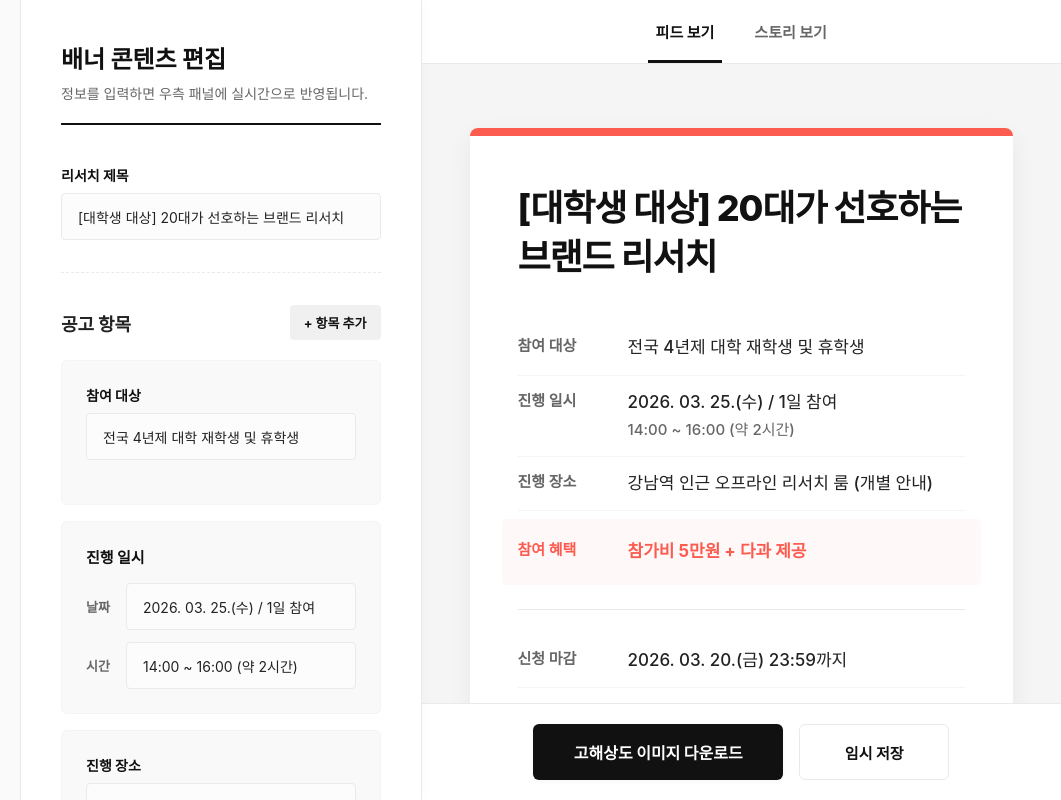
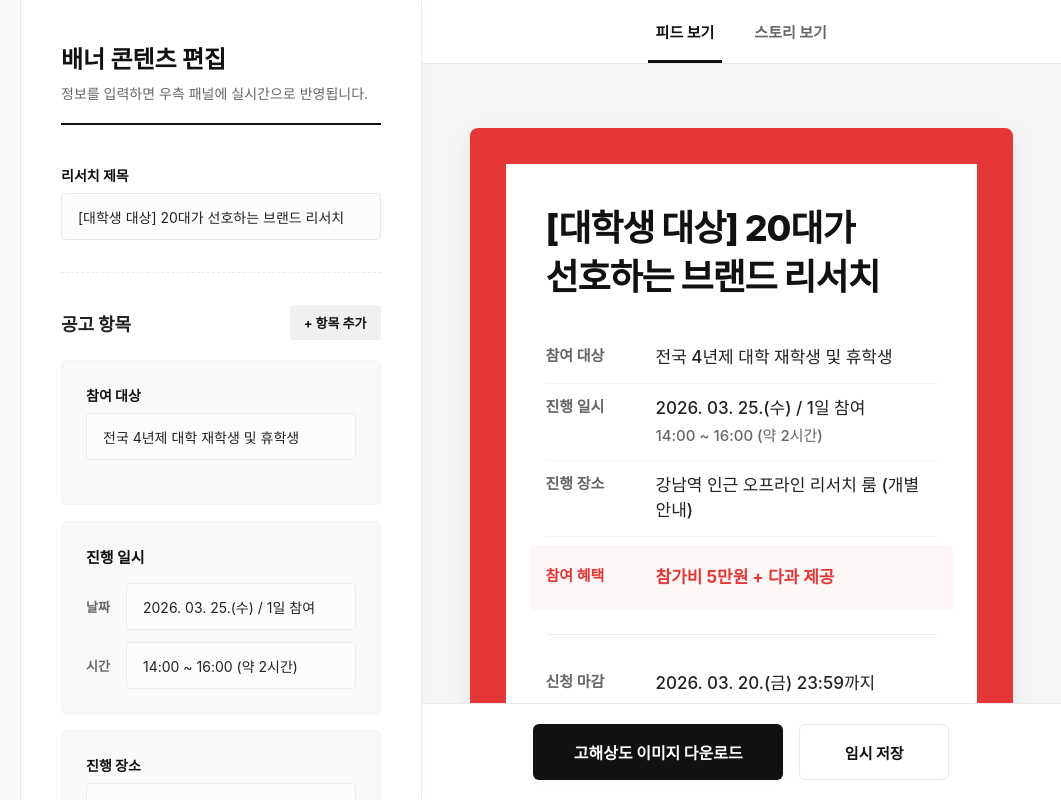
Before and after one commit to dalcie301/rbanner-generator, a plain HTML site: page index.html in a window 1280 px wide. Both pictures are taken after a click on the button "템플릿 B". Shown: the full height of the page, 219-1280 px from the left. Drawn offline with nearby package versions, Linux system fonts and the light colour scheme; a web font is replaced by a local one.

Commit message:
feat: 템플릿 B 스타일 정의 및 로고 스위칭 기능 추가
- 템플릿 B 선택 시 36px 붉은 테두리 및 내부 여백 자동 조정
- 템플릿 B용 흰색 대체 로고(LOGO_20SLAB_white.png) 스위칭 구현
- 강조 텍스트 색상 테마 동기화

```diff
--- a/script.js
+++ b/script.js
@@ -101,6 +101,15 @@ document.addEventListener('DOMContentLoaded', () => {
                 // 기존 템플릿 클래스 삭제 후 새로운 템플릿 할당
                 const targetTpl = clickedBtn.dataset.tpl; // 'template-a' 또는 'template-b'
                 bannerCanvas.classList.remove('template-a', 'template-b');
+
+                // 로고 스위칭 처리
+                const logoImg = document.querySelector('.brand-watermark .official-logo');
+                if (targetTpl === 'template-b') {
+                    if (logoImg) logoImg.src = 'assets/images/LOGO_20SLAB_white.png';
+                } else {
+                    if (logoImg) logoImg.src = 'assets/images/LOGO_20SLAB.png';
+                }
+
                 if (targetTpl) {
                     bannerCanvas.classList.add(targetTpl);
                 }
--- a/style.css
+++ b/style.css
@@ -484,13 +484,54 @@ body {
     object-fit: contain;
 }
 
-/* 템플릿 로직 (빈 뼈대, 추후 확장용) */
+/* 템플릿 로직 */
 .template-a .banner-header {
-    display: block; /* 템플릿 A 확장 예정 */
+    display: block; /* 템플릿 A 기본 여백 */
+}
+
+/* 템플릿 B 스타일 정의 */
+.template-b {
+    border: 36px solid #E53737;
+    position: relative;
+}
+
+.template-b .canvas-top-line {
+    display: none; /* 상단 포인트 라인 숨기기 */
+}
+
+/* 테두리가 36px이나 부피를 차지하므로, 패딩을 조금 줄여 오토레이아웃 여유 공간 확보 */
+.template-b .banner-content {
+    padding: 2.5rem 2.5rem 1rem;
 }
 
 .template-b .banner-header {
-    display: block; /* 템플릿 B 확장 예정 */
+    margin-bottom: 2rem;
+}
+
+.template-b .info-list dl {
+    padding: 0.75rem 0; /* 요소 간 간격 적절히 조절 */
+}
+
+.template-b .banner-footer {
+    padding: 2rem 2.5rem 2rem;
+}
+
+/* 템플릿 B에서 로고를 하단 테두리 중앙에 배치 */
+.template-b .brand-watermark {
+    position: absolute;
+    bottom: -28px; /* 36px 테두리의 중앙 (로고 높이 20px 고려 시 -28px에 위치) */
+    right: 2.5rem; /* 본문 텍스트 패딩(2.5rem)과 우측 정렬 */
+    z-index: 10;
+}
+
+/* 템플릿 B '★ 강조' 항목의 색상을 테두리 색상과 동일하게 #E53737로 맞춰줌 */
+.template-b .highlight-row dt,
+.template-b .highlight-row dd {
+    color: #E53737 !important;
+}
+
+.template-b .highlight-row {
+    background-color: rgba(229, 55, 55, 0.04) !important;
 }
 
 /* -------------------------------------
```
Also changed, not shown: index.html (+11 -4 lines), assets/images/LOGO_20SLAB_white.png (added).
